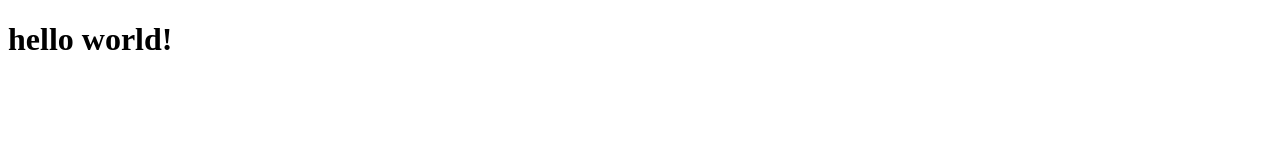
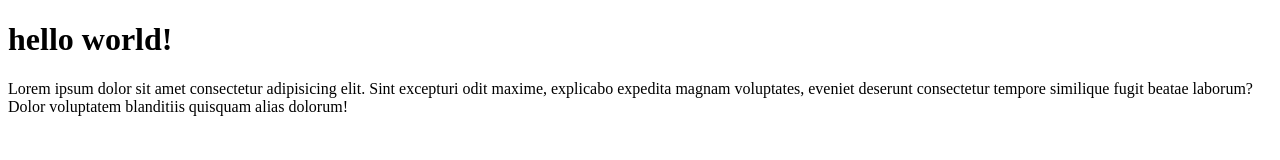
Before and after one commit to calvinsteven/git-tests, a plain HTML site: page index.html in a window 1280 px wide. Drawn offline with Linux system fonts and the light colour scheme.

Commit message:
menambahkan paragraf

```diff
--- a/index.html
+++ b/index.html
@@ -8,5 +8,6 @@
 </head>
 <body>
     <h1>hello world!</h1>
+    <p>Lorem ipsum dolor sit amet consectetur adipisicing elit. Sint excepturi odit maxime, explicabo expedita magnam voluptates, eveniet deserunt consectetur tempore similique fugit beatae laborum? Dolor voluptatem blanditiis quisquam alias dolorum!</p>
 </body>
 </html>
```
